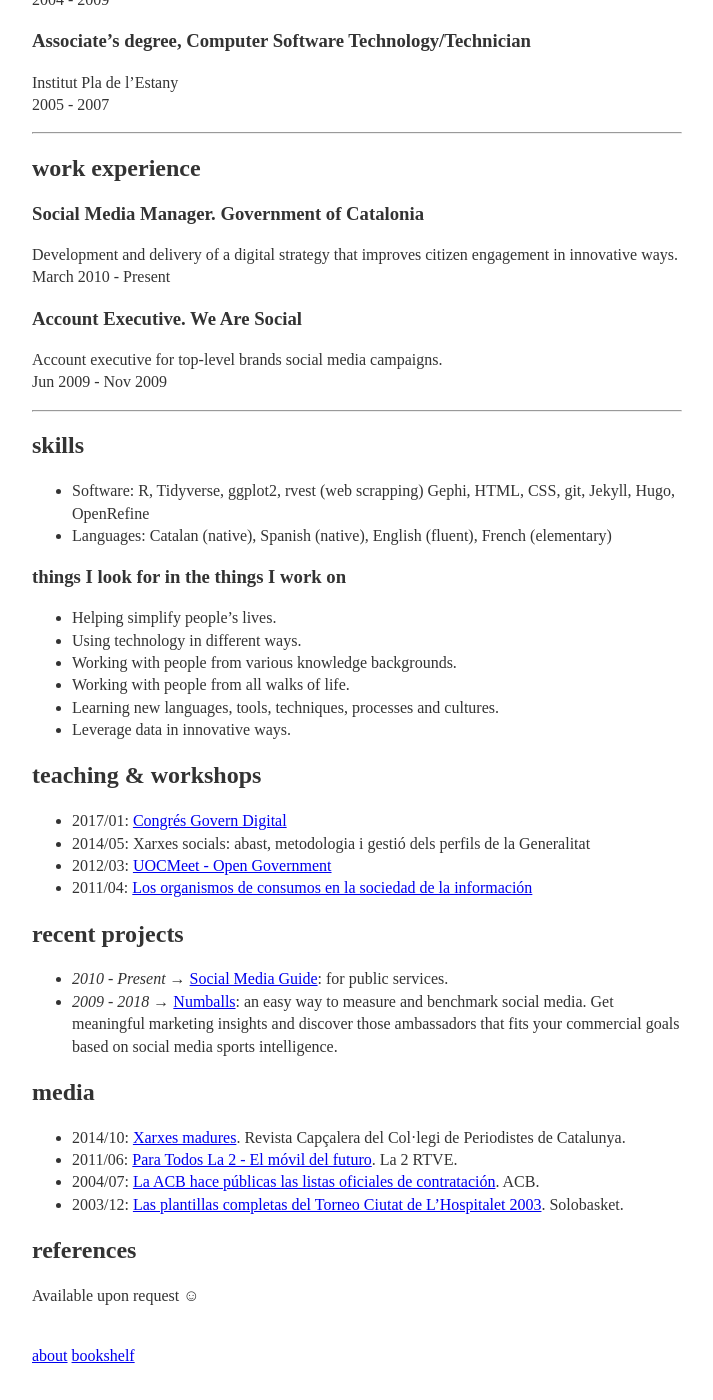
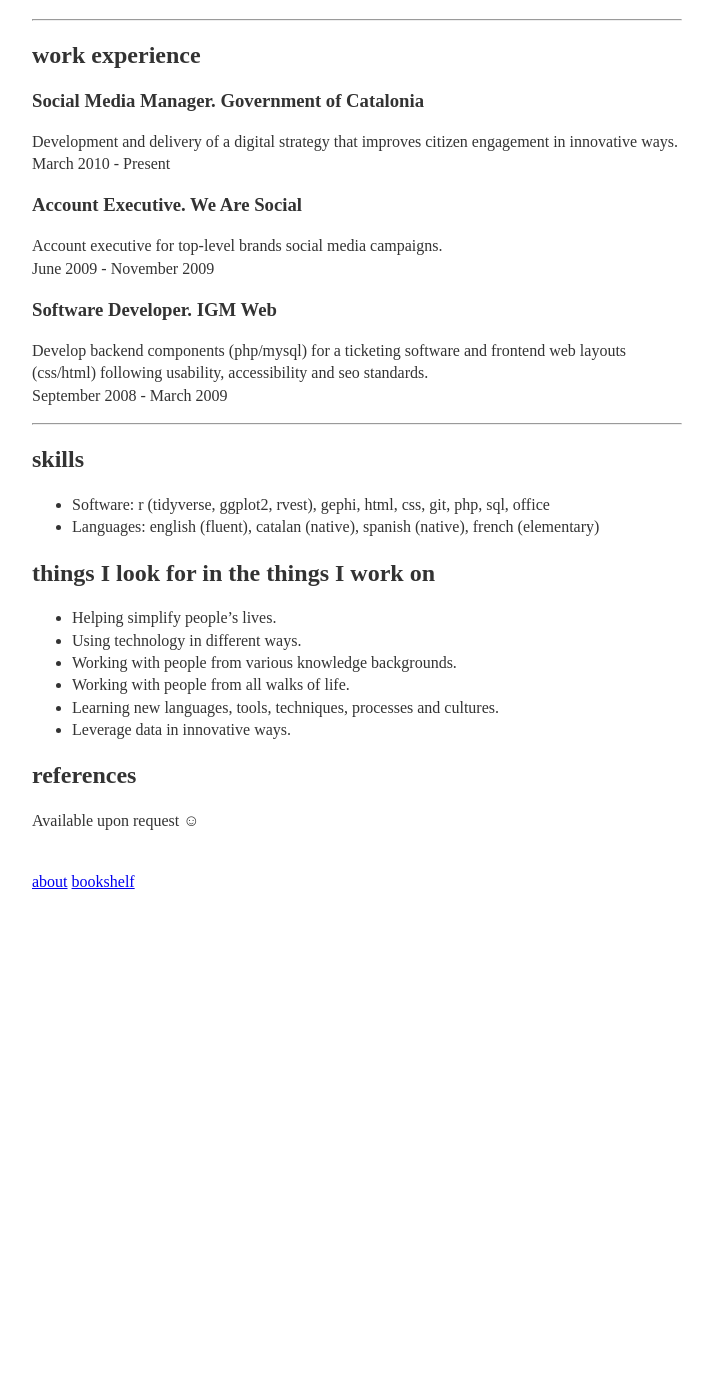
Before and after one commit to sergixaudiera/sergixaudiera.github.io, a Jekyll site: the page built from about.md, in a window 1280 px wide and 1400 px high, scrolled down 637 px. Shown: the whole window, without its empty margins (283-996 px from the left). Built offline with Jekyll 4.4.1, drawn with Linux system fonts in a browser that asks for light colours; after the commit the page ends 1570 px from its top, so only the background shows below that; some of the changed text lies outside the part shown.

Commit message:
cv changes

```diff
--- a/about.md
+++ b/about.md
@@ -37,15 +33,19 @@ March 2010 - Present
 
 ### Account Executive. We Are Social
 Account executive for top-level brands social media campaigns.
-Jun 2009 - Nov 2009
+June 2009 - November 2009
+
+### Software Developer. IGM Web
+Develop backend components (php/mysql) for a ticketing software and frontend web layouts (css/html) following usability, accessibility and seo standards.
+September 2008 - March 2009
 
 ---
 
 ## skills
-- Software: R, Tidyverse, ggplot2, rvest (web scrapping) Gephi, HTML, CSS, git, Jekyll, Hugo, OpenRefine
-- Languages: Catalan (native), Spanish (native), English (fluent), French (elementary)
+- Software: r (tidyverse, ggplot2, rvest), gephi, html, css, git, php, sql, office
+- Languages: english (fluent), catalan (native), spanish (native), french (elementary)
 
-### things I look for in the things I work on
+## things I look for in the things I work on
 - Helping simplify people's lives.
 - Using technology in different ways.
 - Working with people from various knowledge backgrounds.
@@ -53,21 +53,5 @@ Jun 2009 - Nov 2009
 - Learning new languages, tools, techniques, processes and cultures.
 - Leverage data in innovative ways.
 
-## teaching & workshops
-- 2017/01: [Congrés Govern Digital](/2017/congres-govern-digital/)
-- 2014/05: Xarxes socials: abast, metodologia i gestió dels perfils de la Generalitat
-- 2012/03: [UOCMeet - Open Government](http://social.alumni.uoc.edu/uocmeet/2012/03/28/uocmeet-open-government/)
-- 2011/04: [Los organismos de consumos en la sociedad de la información](/docs/20110427_curs_consum.pdf)
-
-## recent projects
-- _2010 - Present_ → [Social Media Guide](https://github.com/gencat/guia-xarxes): for public services.
-- _2009 - 2018_ → [Numballs](http://numballs.com): an easy way to measure and benchmark social media. Get meaningful marketing insights and discover those ambassadors that fits your commercial goals based on social media sports intelligence.
-
-## media
-- 2014/10: [Xarxes madures](http://www.periodistes.org/ca/article/xarxes-madures-248.html). Revista Capçalera del Col·legi de Periodistes de Catalunya.
-- 2011/06: [Para Todos La 2 - El móvil del futuro](http://www.rtve.es/alacarta/videos/para-todos-la-2/para-todos-2-movil-del-futuro/1118704/). La 2 RTVE.
-- 2004/07: [La ACB hace públicas las listas oficiales de contratación](http://www.acb.com/redaccion.php?id=18721). ACB.
-- 2003/12: [Las plantillas completas del Torneo Ciutat de L'Hospitalet 2003](http://www.solobasket.com/las-plantillas-completas-del-torneo-ciutat-de-lhospitalet). Solobasket.
-
 ## references
 Available upon request ☺
```
Also changed, not shown: other parts of about.md (+1 -5 lines).
